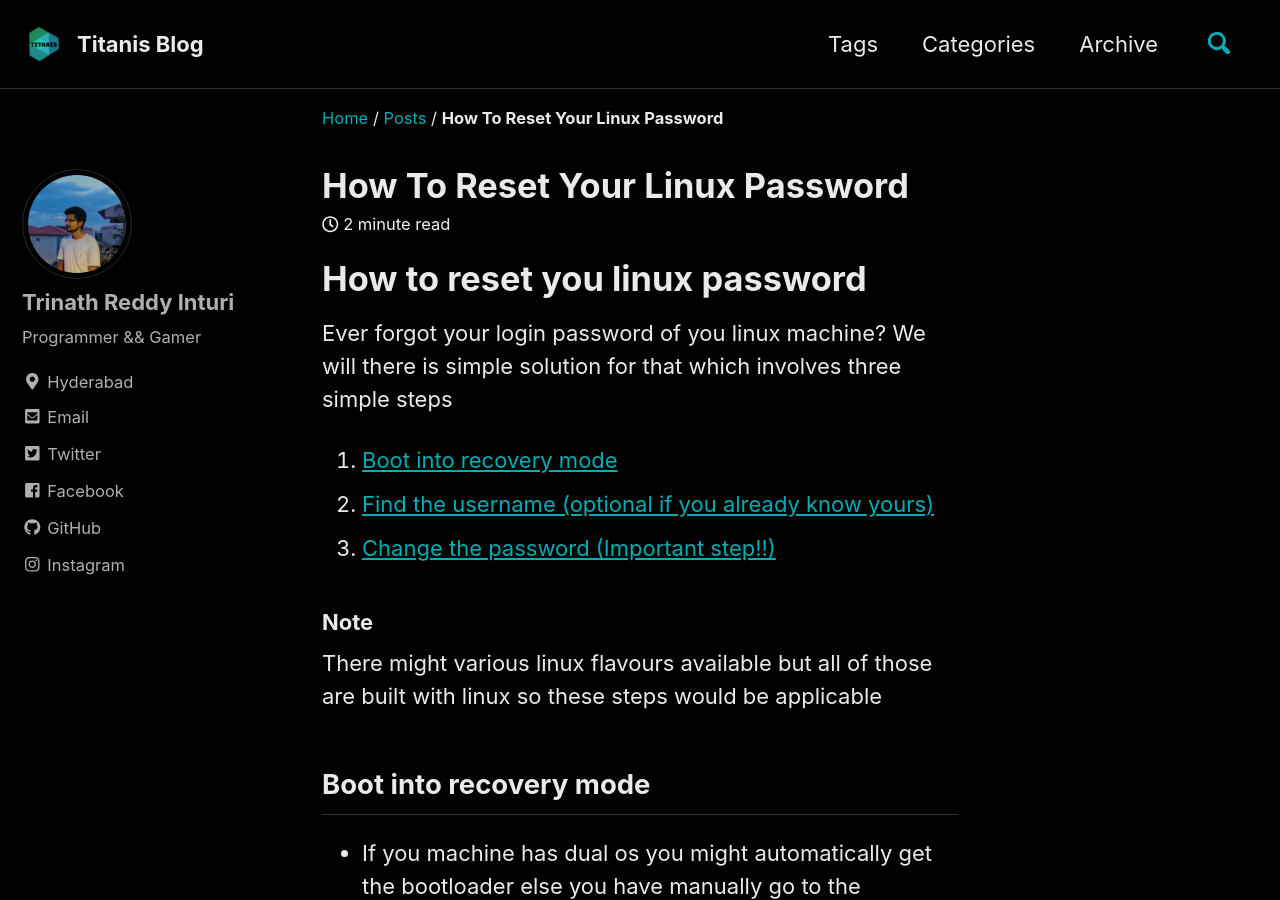
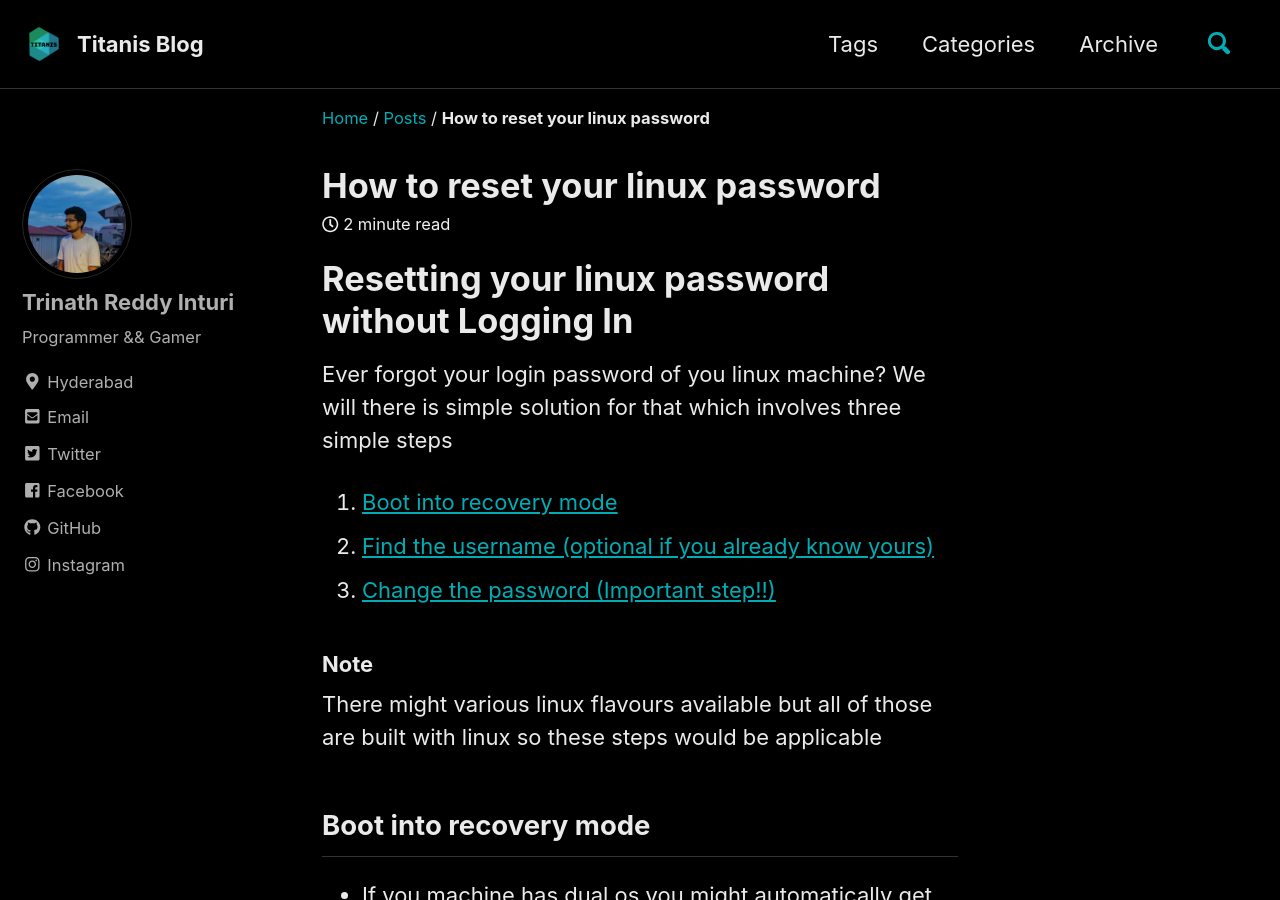
Before and after one commit to TrinathInturi/sample-blog, a Jekyll site: the page built from _posts/2019-04-03-how-to-reset-your-linux-password.md, in a window 1280 px wide and 900 px high. Built offline with Jekyll 4.4.1, drawn with Linux system fonts in a browser that asks for light colours; cached includes are drawn as plain includes; some of the changed text lies outside the part shown.

Commit message:
Updated post

```diff
--- a/_posts/2019-04-03-how-to-reset-your-linux-password.md
+++ b/_posts/2019-04-03-how-to-reset-your-linux-password.md
@@ -1,4 +1,13 @@
-# How to reset you linux password
+---
+title: "How to reset your linux password"
+categories:
+  - Tips and Tricks
+tags:
+  - Linux
+  - Security
+  - Recovery
+---
+# Resetting your linux password without Logging In
 
 Ever forgot your login password of you linux machine? We will there is simple solution for that which involves three simple steps
 
```
